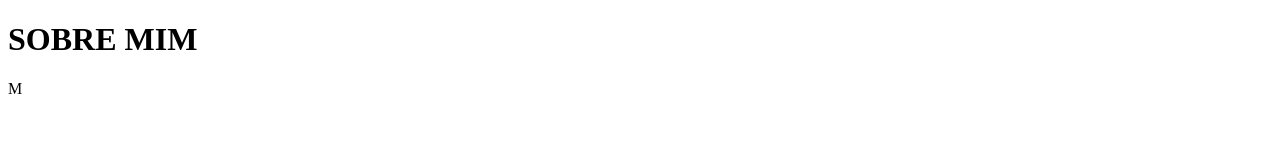
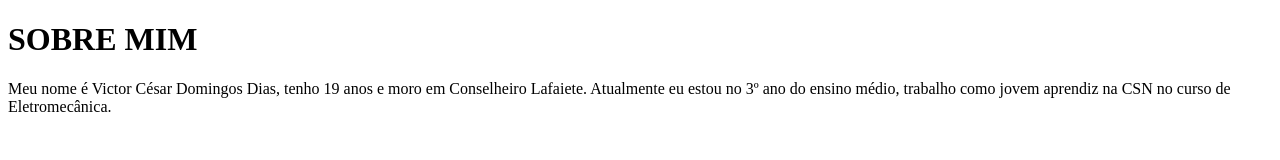
Before and after one commit to Victor123456879/sobremim, a plain HTML site: page mim.html in a window 1280 px wide. Drawn offline with Linux system fonts and the light colour scheme.

Commit message:
Update mim.html

```diff
--- a/mim.html
+++ b/mim.html
@@ -7,6 +7,6 @@
 </head>
 <body>
     <h1>SOBRE MIM</h1>
-    M
-</body>
+    Meu nome é Victor César Domingos Dias, tenho 19 anos e moro em Conselheiro Lafaiete.
+    Atualmente eu estou no 3º ano do ensino médio, trabalho como jovem aprendiz na CSN no curso de Eletromecânica.
 </html>
```
